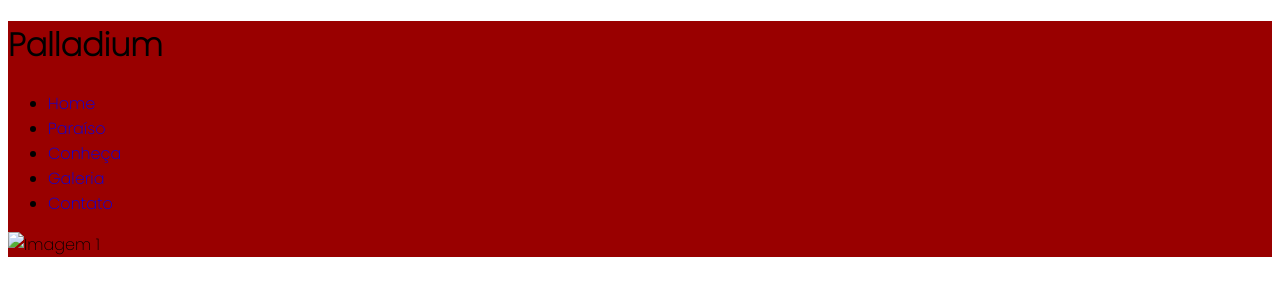
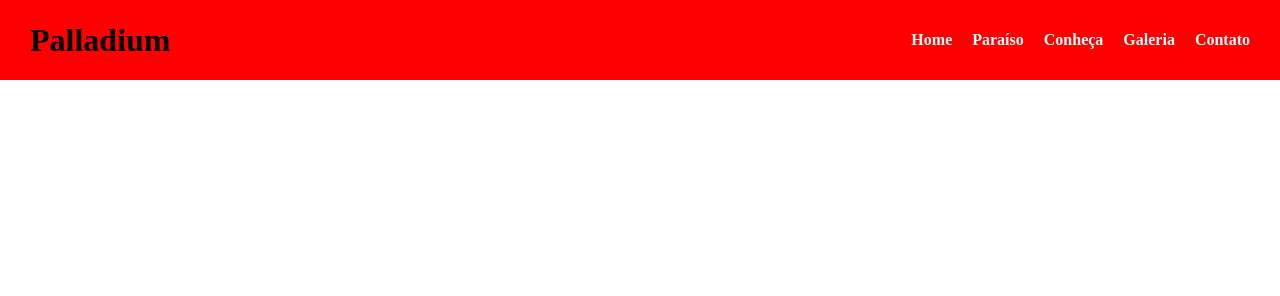
Before and after one commit to sinvaldo220/Projeto-Front1, a plain HTML site: page index.html in a window 1280 px wide. Drawn offline with Linux system fonts and the light colour scheme; a web font is replaced by a local one.

Commit message:
menu criado com sucesso

```diff
--- a/index.html
+++ b/index.html
@@ -12,9 +12,9 @@
 </head>
 <body>
     <!-- menu principal aaaaaaaaa -->
-    <div>
-        <h1>Palladium</h1>
-        <nav>
+    <div class="header-page">
+        <h1 class="header-titlle">Palladium</h1>
+        <nav class="header-menu">
             <ul>
                 <li><a href="Home">Home</a></li>
                 <Li><a href="Paraíso">Paraíso</a></Li>
@@ -22,7 +22,6 @@
                 <li><a href="Galeria">Galeria</a></li>
                 <li><a href="Contato">Contato</a></li>
             </ul>
-            <img src="assets/images/banner.jpg" alt="Imagem 1">
         </nav>
 </div>
 <!-- fim menu principal -->
--- a/style.css
+++ b/style.css
@@ -1,15 +1,44 @@
+*{
+    margin: 0;
+    padding: 0;
+    box-sizing: border-box;
+}
+/*Formatações genéricas*/
 body{
-    font-family: font-family: 'Italiana', serif;
-    font-family: 'Poppins', sans-serif;
+    font-family: 'Italiana', serif;
 }
-div {
-    background-color: #900;
+
+ul {
+    list-style: none;
+
 }
 
 a{
     text-decoration: none;
+    color: #fff;
+    font-weight: 700;
 }
 
 img{
-    background: no repeat;
+    background-repeat: no-repeat;
+    width: 100%;
 }
+
+.header-page{
+    height: 80px;
+    padding: 0 30px;
+    background-color: red;
+    display: flex;
+    align-items: center; /*alinha items ao meio*/
+    justify-content: space-between; /* ele deixa um no começo e o outro no fim e o resto ele alinha aao meio */
+    /* justify-content: space-around; do meio pro final alinha ao meios os dois */
+}
+
+.header-menu ul{
+    display: flex;
+}
+
+.header-menu li{
+    margin-left: 20px;
+
+}
```
